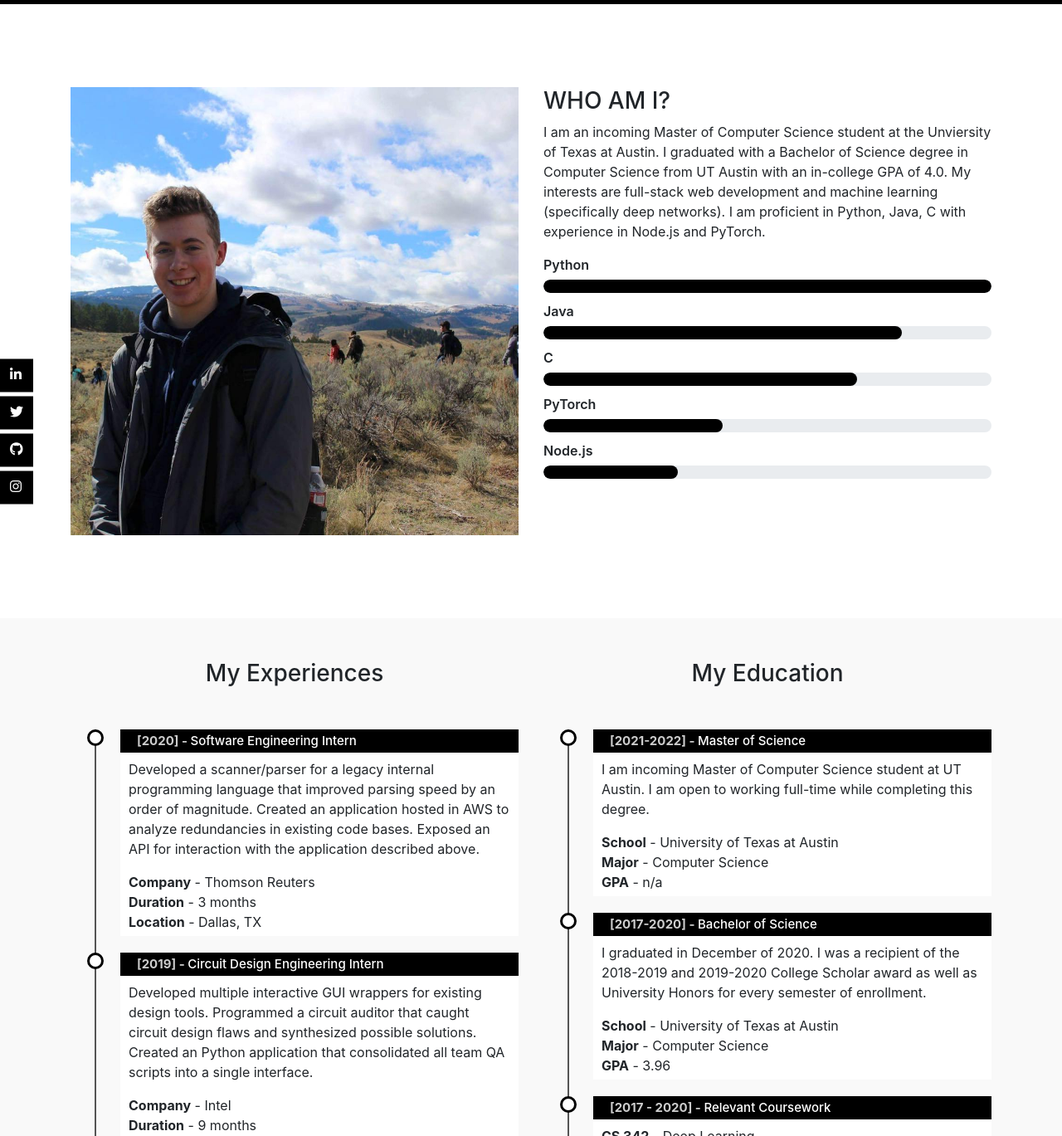
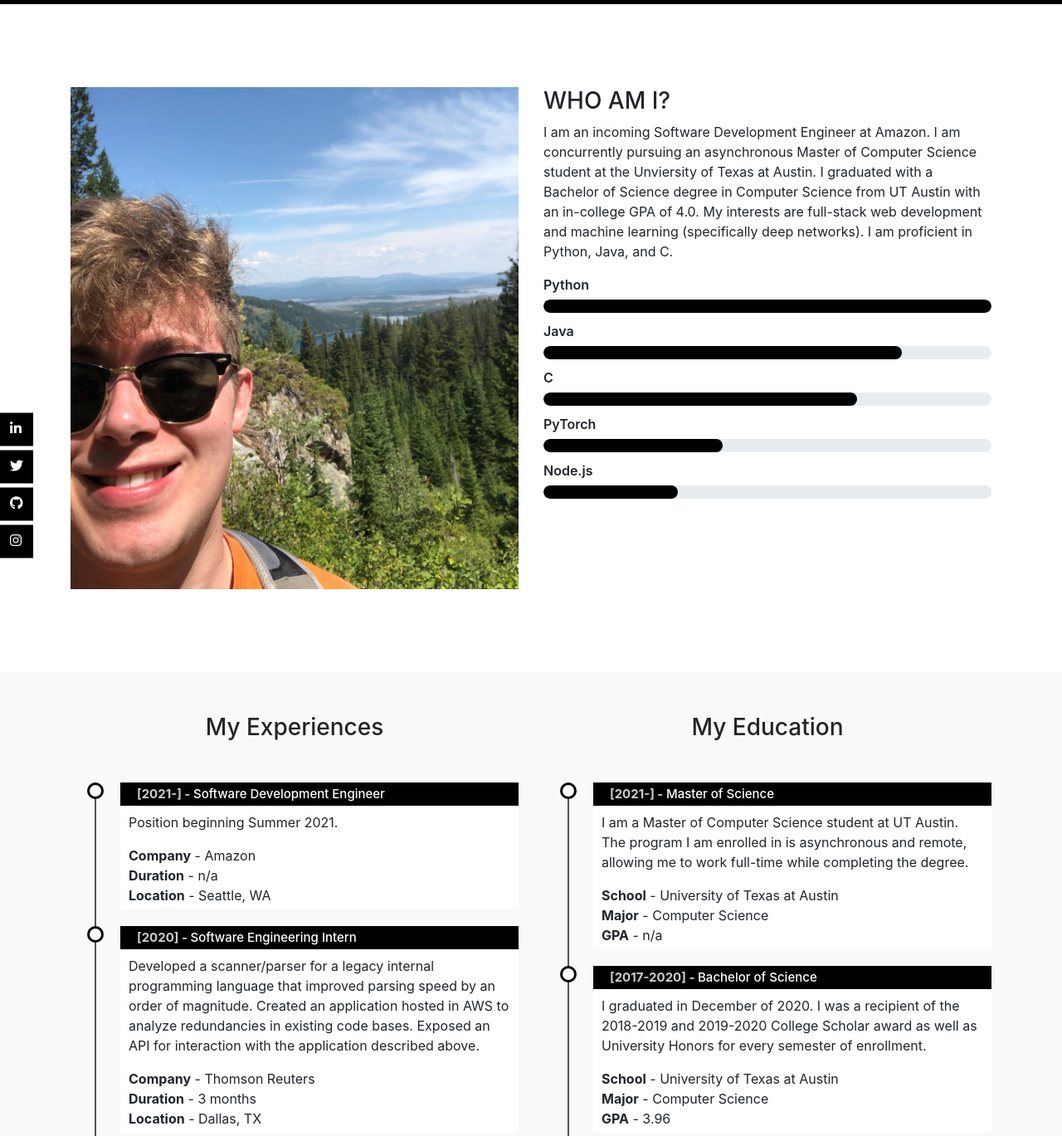
Before and after one commit to jonathandorsey1/ResumeWebsite, a plain HTML site: page index.html in a window 1280 px wide. Shown: the part 871-2240 px from the top of the page at 83% size. Drawn offline with nearby package versions, Linux system fonts and the light colour scheme.

Commit message:
3-7-2021 update

```diff
--- a/index.html
+++ b/index.html
@@ -15,7 +15,8 @@
                 <div class="user-box">
                     <img src="images/JCD_Head_verB.jpg">
                     <h1>Jonathan Dorsey</h1>
-                    <p>Computer Science Student</p>
+                    <p>Software Engineer</p>
+                    <p>Seattle, WA</p>
                 </div>
             </div>
             <div class="scroll-btn">
@@ -57,15 +58,15 @@
               <div class="about container" id="about">
                 <div class="row">
                     <div class="col-md-6 text-center">
-                        <img src="images/dorsey_jon.jpg" class="img-responsive">
+                        <img src="images/jenny_lake.jpg" class="img-responsive">
                     </div>
                     <div class="col-md-6">
                         <h3>WHO AM I?</h3>
-                        <p>I am an incoming Master of Computer Science student at the Unviersity of Texas at Austin.
+                        <p>I am an incoming Software Development Engineer at Amazon. I am concurrently pursuing an asynchronous Master of Computer Science student at the Unviersity of Texas at Austin.
                             I graduated with a Bachelor of Science degree in Computer Science from
                             UT Austin with an in-college GPA of 4.0.
                             My interests are full-stack web development and machine learning (specifically deep networks). I am
-                            proficient in Python, Java, C with experience in Node.js and PyTorch.
+                            proficient in Python, Java, and C.
                         </p>
                         <div class="skills-bar">
                             <p>Python</p>
@@ -109,6 +110,13 @@
                               <h3 class="text-center">My Experiences</h3>
                               <ul class="timeline">
                                 <li>
+                                    <h4><span>[2021-] - </span> Software Development Engineer</h4>
+                                    <p>Position beginning Summer 2021.</p>
+                                    <b>Company</b> - Amazon<br>
+                                    <b>Duration</b> - n/a<br>
+                                    <b>Location</b> - Seattle, WA<br>
+                                </li>
+                                <li>
                                     <h4><span>[2020] - </span> Software Engineering Intern</h4>
                                     <p>Developed a scanner/parser for a legacy internal programming language that improved parsing speed by an
                                       order of magnitude.
@@ -141,8 +149,9 @@
                             <h3 class="text-center">My Education</h3>
                             <ul class="timeline">
                                 <li>
-                                    <h4><span>[2021-2022] - </span> Master of Science</h4>
-                                    <p>I am incoming Master of Computer Science student at UT Austin. I am open to working full-time while completing this degree.</p>
+                                    <h4><span>[2021-] - </span> Master of Science</h4>
+                                    <p>I am a Master of Computer Science student at UT Austin. The program I am enrolled in is asynchronous and remote, allowing me
+                                        to work full-time while completing the degree.</p>
                                     <b>School</b> - University of Texas at Austin<br>
                                     <b>Major</b> - Computer Science<br>
                                     <b>GPA</b> - n/a<br>
--- a/smooth-scroll.js
+++ b/smooth-scroll.js
@@ -32,7 +32,7 @@
 		topOnEmptyHash: true,
 
 		// Speed & Duration
-		speed: 1000,
+		speed: 500,
 		speedAsDuration: false,
 		durationMax: null,
 		durationMin: null,
```
Also changed, not shown: images/jenny_lake.jpg (added).
